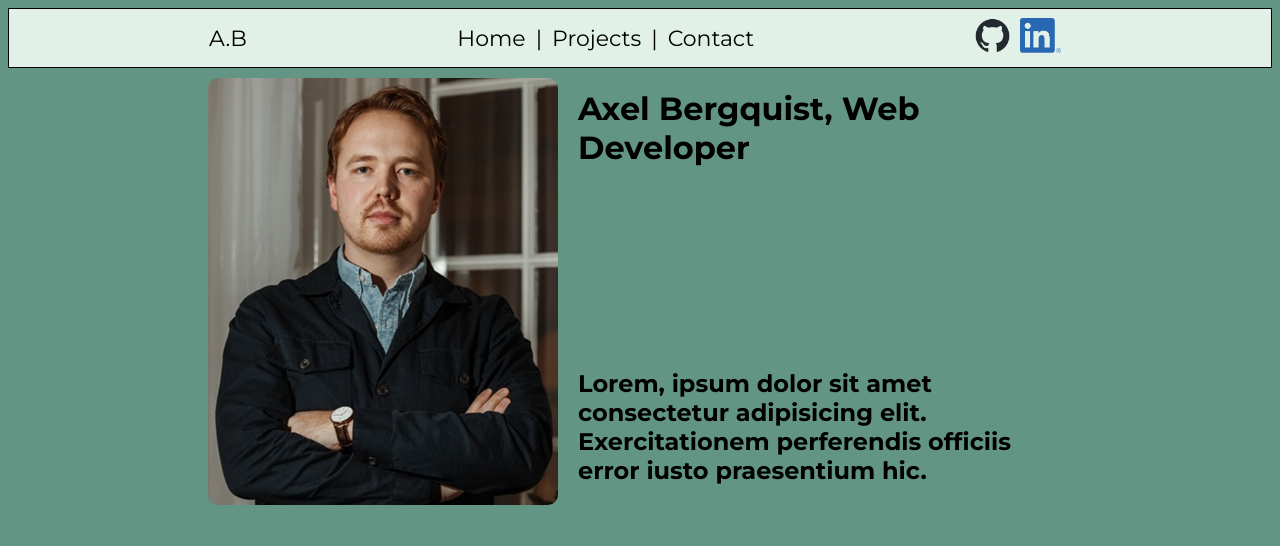
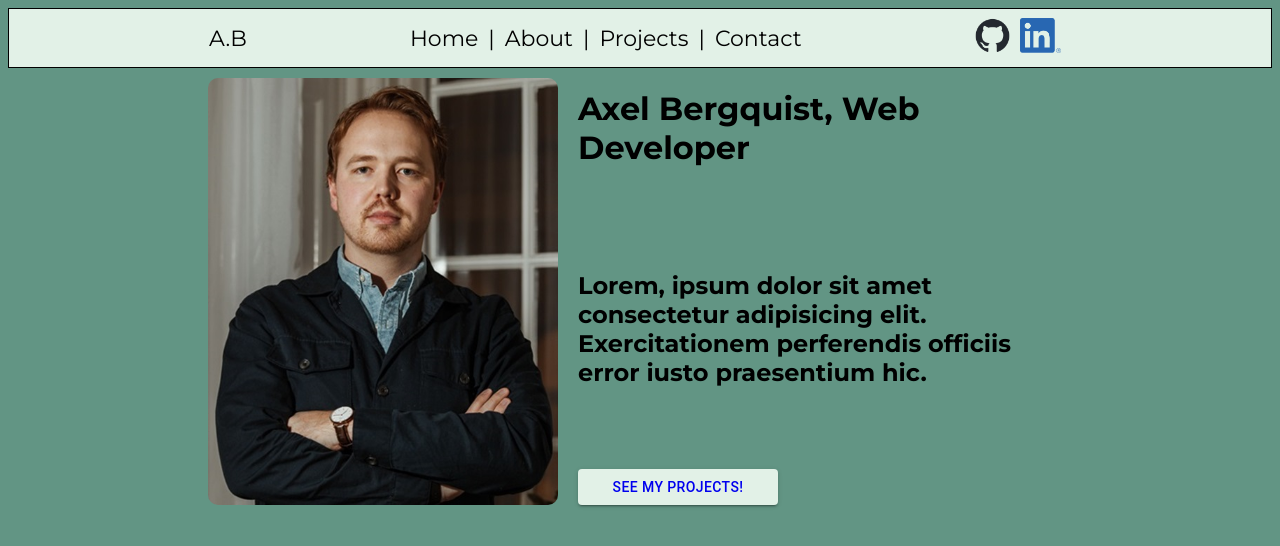
Before and after one commit to axelberk/Portfolio, a React (Vite) app: page / in a window 1280 px wide. Shown: the top 546 px of the page. Built offline with nearby package versions, Linux system fonts and the light colour scheme.

Commit message:
homepage work

```diff
--- a/src/App.jsx
+++ b/src/App.jsx
@@ -1,8 +1,10 @@
-import { useState } from 'react'
+import { useState, useEffect } from 'react'
 import './App.css'
 import Navbar from './Components/Navbar/Navbar'
 import { Routes, Route, BrowserRouter } from 'react-router-dom'
 import Homepage from './Homepage/Homepage'
+import '@mui/material'
+
 
 function App() {
 
--- a/src/Components/Navbar/Navbar.jsx
+++ b/src/Components/Navbar/Navbar.jsx
@@ -7,6 +7,7 @@ const Navbar = () => {
             <a href="">A.B</a>
             <div className="page-routes">
                 <a href="/">Home</a>|
+                <a href="/">About</a>|
                 <a href="/">Projects</a>|
                 <a href="/">Contact</a>
             </div>
--- a/src/Homepage/Homepage.css
+++ b/src/Homepage/Homepage.css
@@ -18,6 +18,18 @@
     padding: 0 20px;
 }
 
+.intro-text a {
+    text-decoration: none;
+}
+
+.projects-button {
+    width: 200px;
+    background-color: #E2F1E7;
+    color: black;
+    font: inherit;
+    font-weight: 500;
+}
+
 .pfp {
     max-width: 350px;
     align-self: center;
--- a/src/Homepage/Homepage.jsx
+++ b/src/Homepage/Homepage.jsx
@@ -1,4 +1,5 @@
 import "./HomePage.css"
+import { Button } from "@mui/material"
 
 const Homepage = () => {
     return (
@@ -8,6 +9,9 @@ const Homepage = () => {
                 <div className="intro-text">
                     <h1>Axel Bergquist, Web Developer</h1>
                     <h2>Lorem, ipsum dolor sit amet consectetur adipisicing elit. Exercitationem perferendis officiis error iusto praesentium hic.</h2>
+                    <Button variant="contained" className="projects-button" sx={{backgroundColor:"#E2F1E7", color:"black"}}>
+                        <a href="/">See my projects!</a>
+                    </ Button>
                 </div>
             </div>
         </div>
```
Also changed, not shown: package.json (+7 -1 lines), src/Components/Projects/Projects.jsx (added), 1 other file (tests, documents, lock files or other folders).
